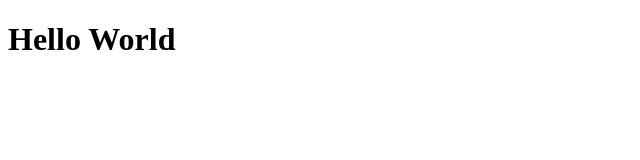
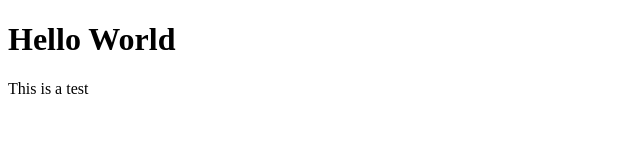
Before and after one commit to SattyaP/calculator, a plain HTML site: page index.html in a window 1280 px wide. Shown: the full height of the page, 0-640 px from the left. Drawn offline with Linux system fonts and the light colour scheme.

Commit message:
feat: paragraph

```diff
--- a/index.html
+++ b/index.html
@@ -7,9 +7,11 @@
 </head>
 <body>
     <h1></h1>
+    <p></p>
 
     <script>
         document.querySelector('h1').textContent = 'Hello World';
+        document.querySelector('p').textContent = 'This is a test';
     </script>
 </body>
 </html>
```
